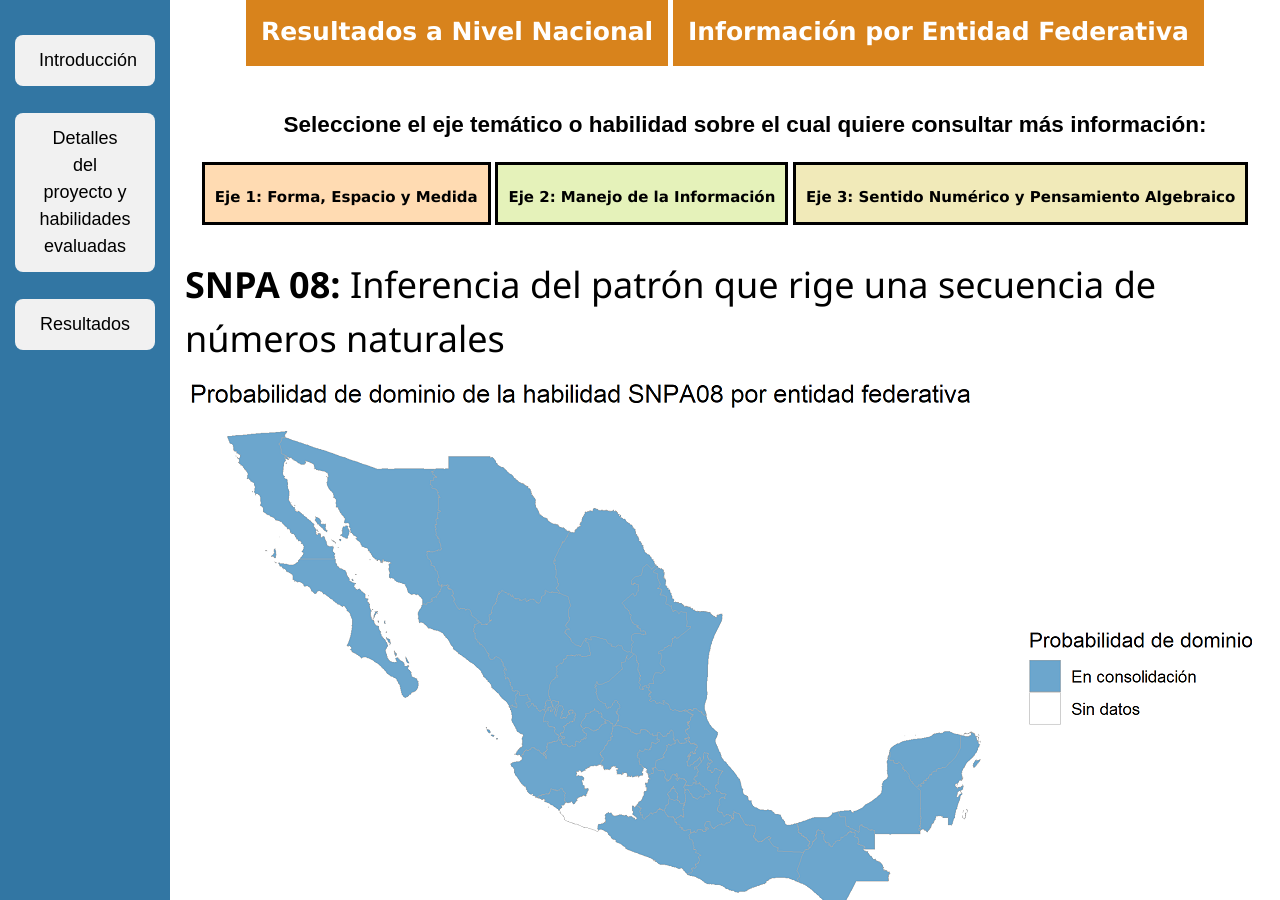
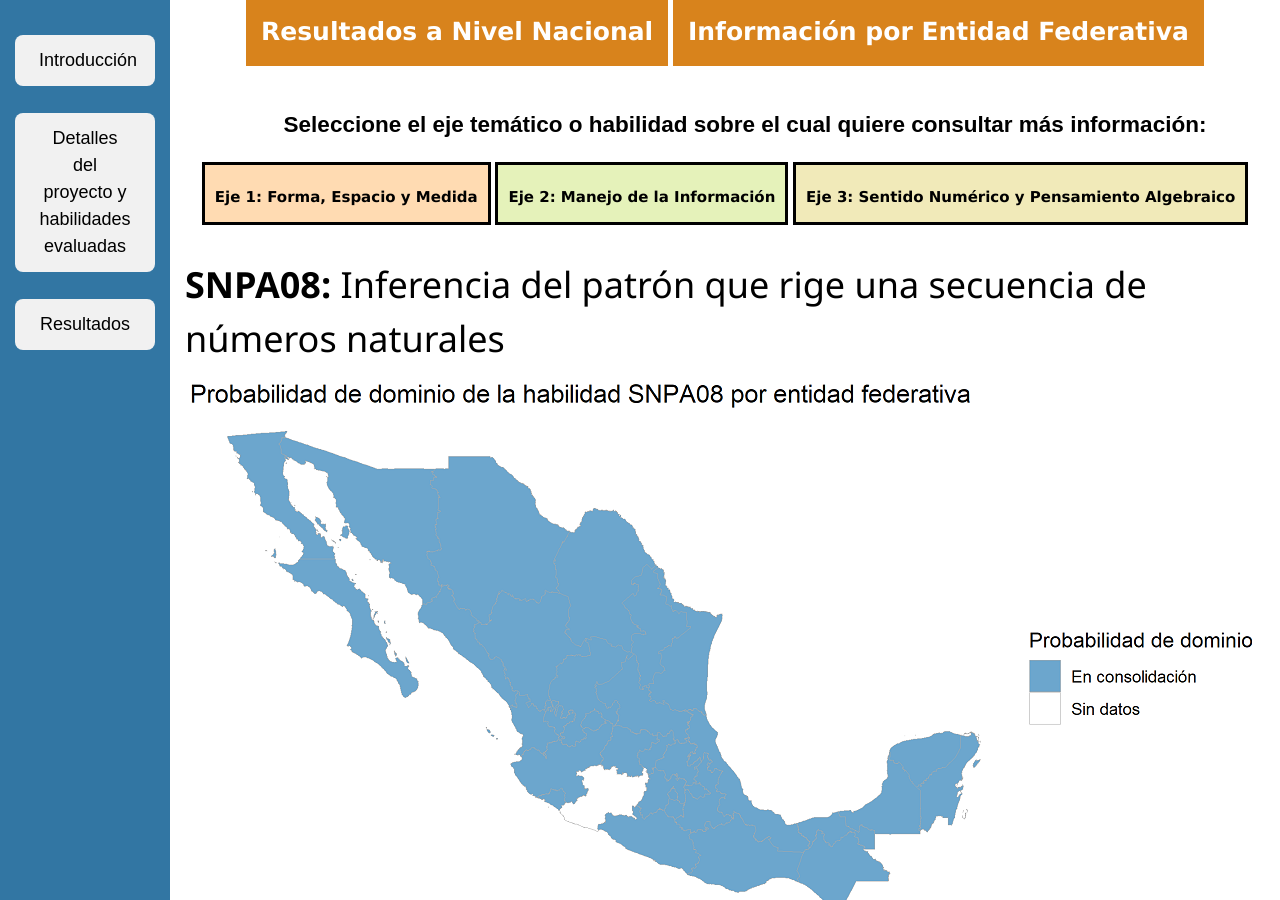
Before and after one commit to rimedie/rimedie.github.io, a Jekyll site: the page built from ProyVisuales/1_Infografia_Feb2019/Heatmaps/SNPA08.html, in a window 1280 px wide and 900 px high, scrolled down 600 px. Built offline with Jekyll 4.4.1, drawn with Linux system fonts in a browser that asks for light colours.

Commit message:
Update SNPA08.html

```diff
--- a/ProyVisuales/1_Infografia_Feb2019/Heatmaps/SNPA08.html
+++ b/ProyVisuales/1_Infografia_Feb2019/Heatmaps/SNPA08.html
@@ -4,7 +4,7 @@ title: SNPA08
 ---
 <div class="blurb">
 
-	<h1><b>SNPA 08:</b> Inferencia del patrón que rige una secuencia de números naturales</h1>
+	<h1><b>SNPA08:</b> Inferencia del patrón que rige una secuencia de números naturales</h1>
 	<center>
 	<img class="displayed" src="SNPA08.png" />
 	</center>
```
